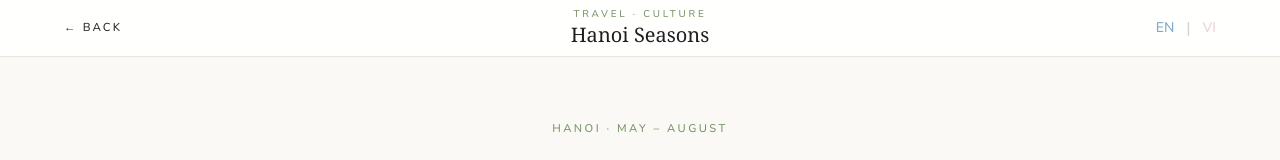
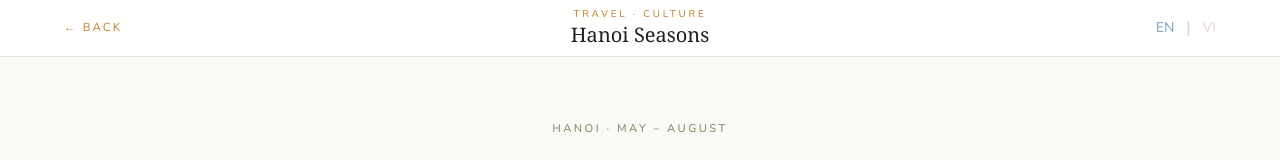
Before and after one commit to NguyenTuan6678/Memories-Gallery, a React (Vite) app: page /Summer in a window 1280 px wide. Shown: the top 160 px of the page. Built offline with nearby package versions, Linux system fonts and the light colour scheme; a web font is replaced by a local one.

Commit message:
Chore: Apply centralized season colors to page elements

```diff
--- a/src/pages/Autumn.tsx
+++ b/src/pages/Autumn.tsx
@@ -277,6 +277,8 @@ function BackToTop() {
 
 // ── Main ──────────────────────────────────────────────────────
 export default function Autumn() {
+  const color = SEASON_COLORS.Autumn.hover;
+
   const { i18n } = useTranslation();
 
   const isVI = i18n.language === "vi";
@@ -315,6 +317,7 @@ export default function Autumn() {
             {/* Back */}
             <Link
               to="/"
+              style={{ color }}
               className="text-[0.72rem] uppercase tracking-[0.18em] font-boldtext-[#7a9468]"
             >
               ← {i18n.language === "vi" ? "Quay lại" : "Back"}
@@ -368,6 +371,7 @@ export default function Autumn() {
         tracking-[0.28em]
         text-[#7a9468]
       "
+              style={{ color }}
             >
               {i18n.language === "vi"
                 ? "Du lịch · Văn hóa"
--- a/src/pages/Spring.tsx
+++ b/src/pages/Spring.tsx
@@ -277,6 +277,7 @@ function BackToTop() {
 
 // ── Main ──────────────────────────────────────────────────────
 export default function Spring() {
+  const color = SEASON_COLORS.Spring.accent;
   const { i18n } = useTranslation();
 
   const isVI = i18n.language === "vi";
@@ -315,6 +316,7 @@ export default function Spring() {
             {/* Back */}
             <Link
               to="/"
+              style={{ color }}
               className="text-[0.72rem] uppercase tracking-[0.18em] font-boldtext-[#7a9468]"
             >
               ← {i18n.language === "vi" ? "Quay lại" : "Back"}
@@ -368,6 +370,7 @@ export default function Spring() {
         tracking-[0.28em]
         text-[#7a9468]
       "
+              style={{ color }}
             >
               {i18n.language === "vi"
                 ? "Du lịch · Văn hóa"
--- a/src/pages/Summer.tsx
+++ b/src/pages/Summer.tsx
@@ -276,6 +276,7 @@ function BackToTop() {
 
 // ── Main ──────────────────────────────────────────────────────
 export default function Summer() {
+  const color = SEASON_COLORS.Summer.hover;
   const { i18n } = useTranslation();
 
   const isVI = i18n.language === "vi";
@@ -314,6 +315,7 @@ export default function Summer() {
             {/* Back */}
             <Link
               to="/"
+              style={{ color }}
               className="text-[0.72rem] uppercase tracking-[0.18em] font-boldtext-[#7a9468]"
             >
               ← {i18n.language === "vi" ? "Quay lại" : "Back"}
@@ -367,6 +369,7 @@ export default function Summer() {
         tracking-[0.28em]
         text-[#7a9468]
       "
+              style={{ color }}
             >
               {i18n.language === "vi"
                 ? "Du lịch · Văn hóa"
--- a/src/pages/Winter.tsx
+++ b/src/pages/Winter.tsx
@@ -277,6 +277,8 @@ function BackToTop() {
 
 // ── Main ──────────────────────────────────────────────────────
 export default function Summer() {
+  const color = SEASON_COLORS.Winter.hover;
+
   const { i18n } = useTranslation();
 
   const isVI = i18n.language === "vi";
@@ -315,6 +317,7 @@ export default function Summer() {
             {/* Back */}
             <Link
               to="/"
+              style={{ color }}
               className="text-[0.72rem] uppercase tracking-[0.18em] font-boldtext-[#7a9468]"
             >
               ← {i18n.language === "vi" ? "Quay lại" : "Back"}
@@ -368,6 +371,7 @@ export default function Summer() {
         tracking-[0.28em]
         text-[#7a9468]
       "
+              style={{ color }}
             >
               {i18n.language === "vi"
                 ? "Du lịch · Văn hóa"
```
